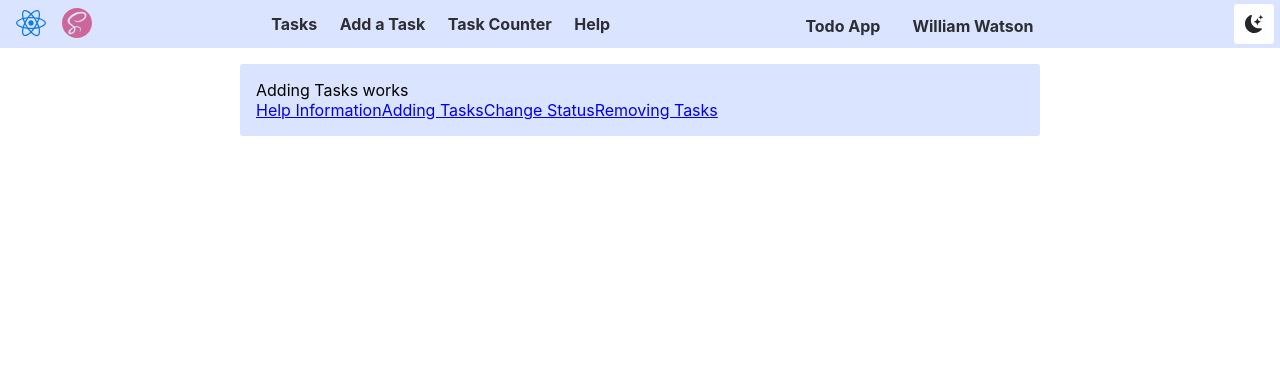
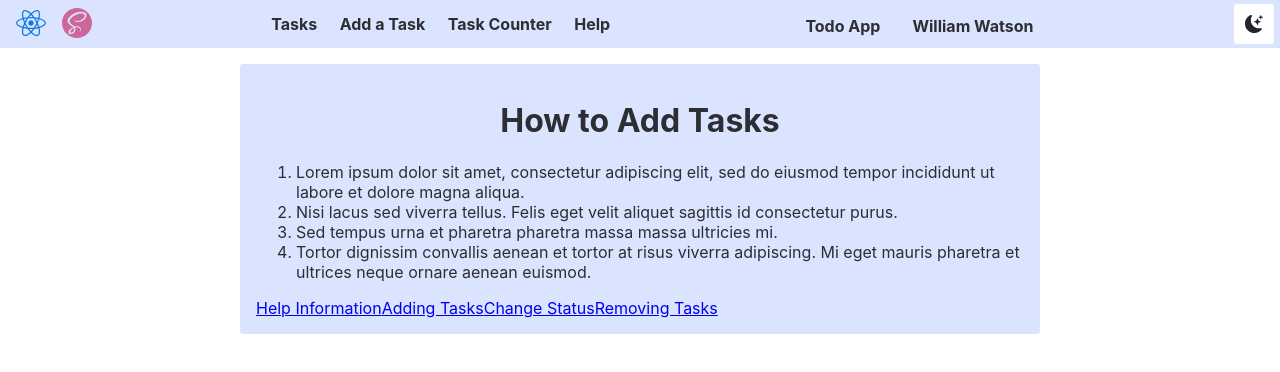
Before and after one commit to threnody5/INFO-5143-lab, a React (Create React App) app: page /help/adding-tasks in a window 1280 px wide. Shown: the top 372 px of the page. Built offline with nearby package versions, Linux system fonts and the light colour scheme.

Commit message:
AddingTasks page component finished

```diff
--- a/src/pages/Help/AddingTasks/index.jsx
+++ b/src/pages/Help/AddingTasks/index.jsx
@@ -1,7 +1,35 @@
 /** @format */
 
+import styles from './styles.module.scss';
+import { useSelector } from 'react-redux';
+
 const AddingTasks = () => {
-  return <div>Adding Tasks works</div>;
+  const theme = useSelector((state) => state.theme.value);
+  return (
+    <main className={styles.addingTasks}>
+      <div className={styles[theme]}>
+        <h1>How to Add Tasks</h1>
+        <ol>
+          <li>
+            Lorem ipsum dolor sit amet, consectetur adipiscing elit, sed do
+            eiusmod tempor incididunt ut labore et dolore magna aliqua.
+          </li>
+          <li>
+            Nisi lacus sed viverra tellus. Felis eget velit aliquet sagittis id
+            consectetur purus.
+          </li>
+          <li>
+            Sed tempus urna et pharetra pharetra massa massa ultricies mi.
+          </li>
+          <li>
+            Tortor dignissim convallis aenean et tortor at risus viverra
+            adipiscing. Mi eget mauris pharetra et ultrices neque ornare aenean
+            euismod.
+          </li>
+        </ol>
+      </div>
+    </main>
+  );
 };
 
 export default AddingTasks;
--- a/src/pages/Help/AddingTasks/styles.module.scss
+++ b/src/pages/Help/AddingTasks/styles.module.scss
@@ -0,0 +1,21 @@
+@import './../../../styles/variables.scss';
+
+.addingTasks {
+    .dark {
+
+        h1,
+        li {
+            color: $dark-text-color;
+        }
+    }
+}
+
+.addingTasks {
+    .light {
+
+        h1,
+        li {
+            color: $light-text-color;
+        }
+    }
+}
```
